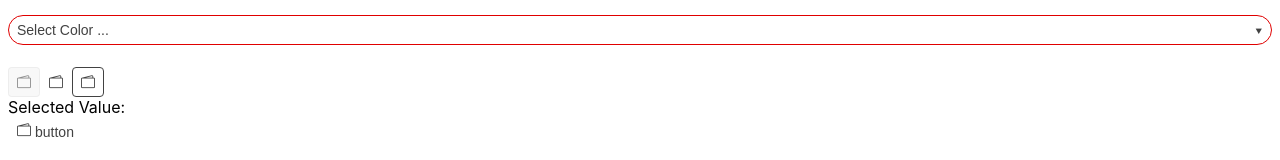
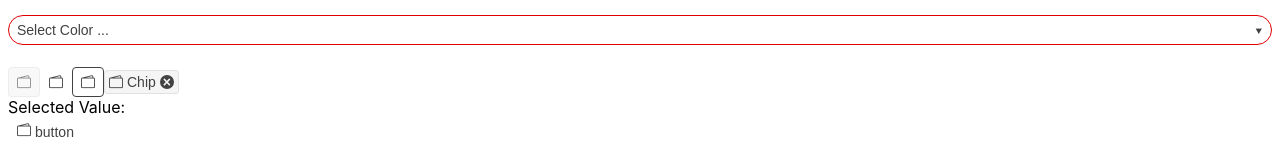
Before and after one commit to ShahedAhmadAhadi/components, a React (Create React App) app: page / in a window 1280 px wide. Shown: the part 123-283 px from the top of the page. Built offline with nearby package versions, Linux system fonts and the light colour scheme; the HTML template or start-up script is replaced by a standard one.

Commit message:
chip done

```diff
--- a/src/App.js
+++ b/src/App.js
@@ -1,6 +1,7 @@
 import React, { useEffect, useRef, useState } from 'react';
 import './App.css';
 import Button from './components/Button';
+import Chip from './components/Chip';
 import DropDownLIst from './components/DropDownList';
 import Input from './components/Input';
 
@@ -29,6 +30,7 @@ function App() {
       <Button fillMode={''} disabled className={''} icon={'bi bi-wallet2'}></Button>
       <Button fillMode={'flat'} className={'a'} icon={'bi bi-wallet2'}></Button>
       <Button fillMode={'outline'} className={''} icon={'bi bi-wallet2'}></Button>
+      <Chip removable={true} icon={'bi bi-wallet2'} >Chip</Chip>
       <div className="example-config">Selected Value: {value}</div>
       {/* <DropDownLIst data={data} onChange={handleChange}></DropDownLIst> */}
       <Button fillMode={'link'} className={''} icon={'bi bi-wallet2'}>button</Button>
--- /dev/null
+++ b/src/components/Chip.js
@@ -0,0 +1,35 @@
+import React from 'react'
+import Button from './Button'
+
+function Chip({ removable, size, ...other }) {
+    switch (size) {
+        case 'large':
+            size = 'chip-lg'
+            break
+        case 'small':
+            size = 'chip-sm'
+            break
+        case undefined:
+        case '':
+        case 'medium':
+            size = 'chip-md'
+            break
+        default:
+            size = 'chip-md'
+            console.error('Wrong value for prop size: available values are [large, meduim, small]')
+            break;
+    }
+    return (
+        <React.Fragment>
+            <Button className={`${size}`} {...other}>
+                <span className='btn'>
+                    {other.children}
+                {removable && <span className='removable icon'>&times;</span>}
+                    </span>
+            </Button>
+        </React.Fragment>
+    )
+}
+// &#10799;
+
+export default Chip
--- a/src/index.css
+++ b/src/index.css
@@ -279,11 +279,40 @@
         z-index: 10;
         padding: 7px 8px;
     }
+    .chip-sm{
+        padding: 2px 4px;
+        line-height: 1;
+    }
+    .chip-md {
+        padding: 4px 4px;
+        line-height: 1;
+    }
+    .chip-lg{
+        padding: 6px 4px;
+        line-height: 1;
+    }
+    .removable{
+        background-color: #424242;
+        color: #f5f5f5;
+        display: inline-block;
+        border-radius: 9999px;
+        padding: 0px 2.9px;
+        font-weight: 550;
+        /* height: 16px;
+        width: 16px; */
+    }
+    .chip-selected {
+        background-color: #d2d2d2;
+    }
     .btn-outline {
         color: #424242;
         border: 1px solid currentColor;
         box-shadow: none;
         background-color: transparent;
+    }
+    .btn-outline:hover .removable {
+        color: #424242;
+        background-color: #ffffff;
     }
     .btn-outline:hover {
         background-color: #424242;
```
